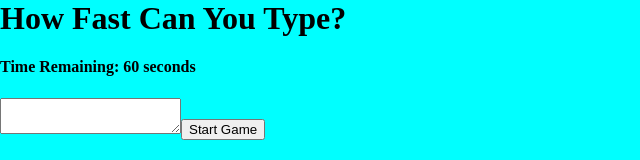
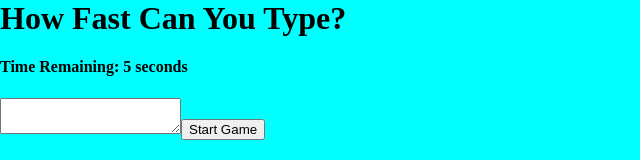
Before and after one commit to grantbelcher/typing_game, a React (Create React App) app in the folder client/: page / in a window 1280 px wide. Shown: the top 160 px of the page, without its empty margins (0-640 px from the left). Built offline with nearby package versions, Linux system fonts and the light colour scheme.

Commit message:
button initiates countdown of time remaining

```diff
--- a/client/src/App.jsx
+++ b/client/src/App.jsx
@@ -1,24 +1,31 @@
-import React, { useState } from "react";
+import React, { useState, useEffect } from "react";
 import TextBox from "./components/text_box/TextBox";
 
 const App = () => {
   const [text, setText] = useState("");
-  const [timeRemaining, setTimeRemaining] = useState(60);
+  const [timeRemaining, setTimeRemaining] = useState(5);
   const [gameIsActive, setGameIsActive] = useState(false);
+
+  useEffect(() => {
+    if (gameIsActive && timeRemaining > 0) {
+      setTimeout(() => {
+        setTimeRemaining(timeRemaining - 1);
+      }, 1000);
+    }
+  }, [gameIsActive, timeRemaining]);
 
   const handleTyping = (event) => {
     setText(event.target.value);
   };
 
   const toggleGameIsActive = () => {
-    console.log("yo");
     gameIsActive ? setGameIsActive(false) : setGameIsActive(true);
   };
 
   return (
     <div>
       <h1 className="wow">How Fast Can You Type?</h1>
-      <h4>Time Remaining: 60 seconds</h4>
+      <h4>Time Remaining: {timeRemaining} seconds</h4>
       <TextBox handleChange={handleTyping} text={text} />
       <button onClick={toggleGameIsActive}>Start Game</button>
       <h1>Word Count: X words</h1>
```
